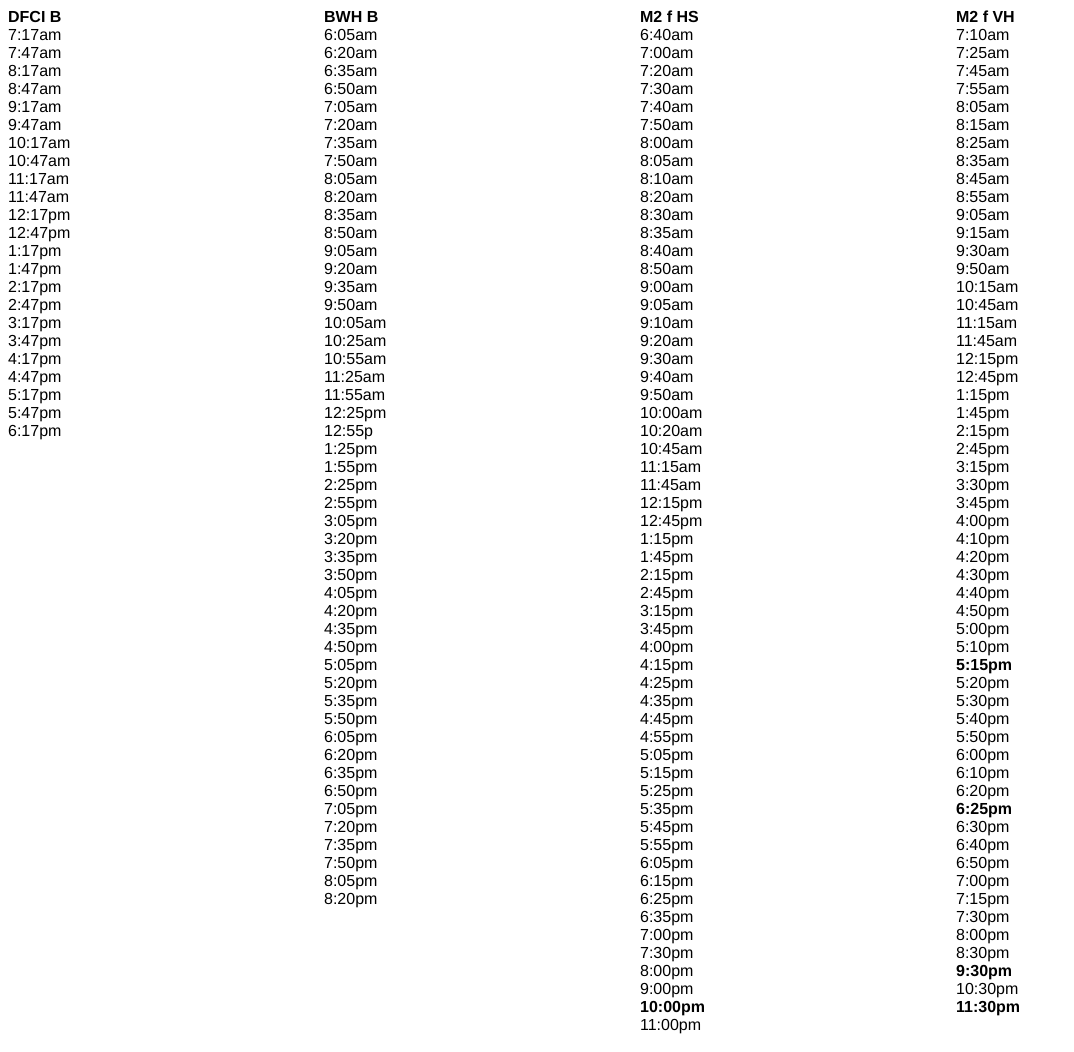
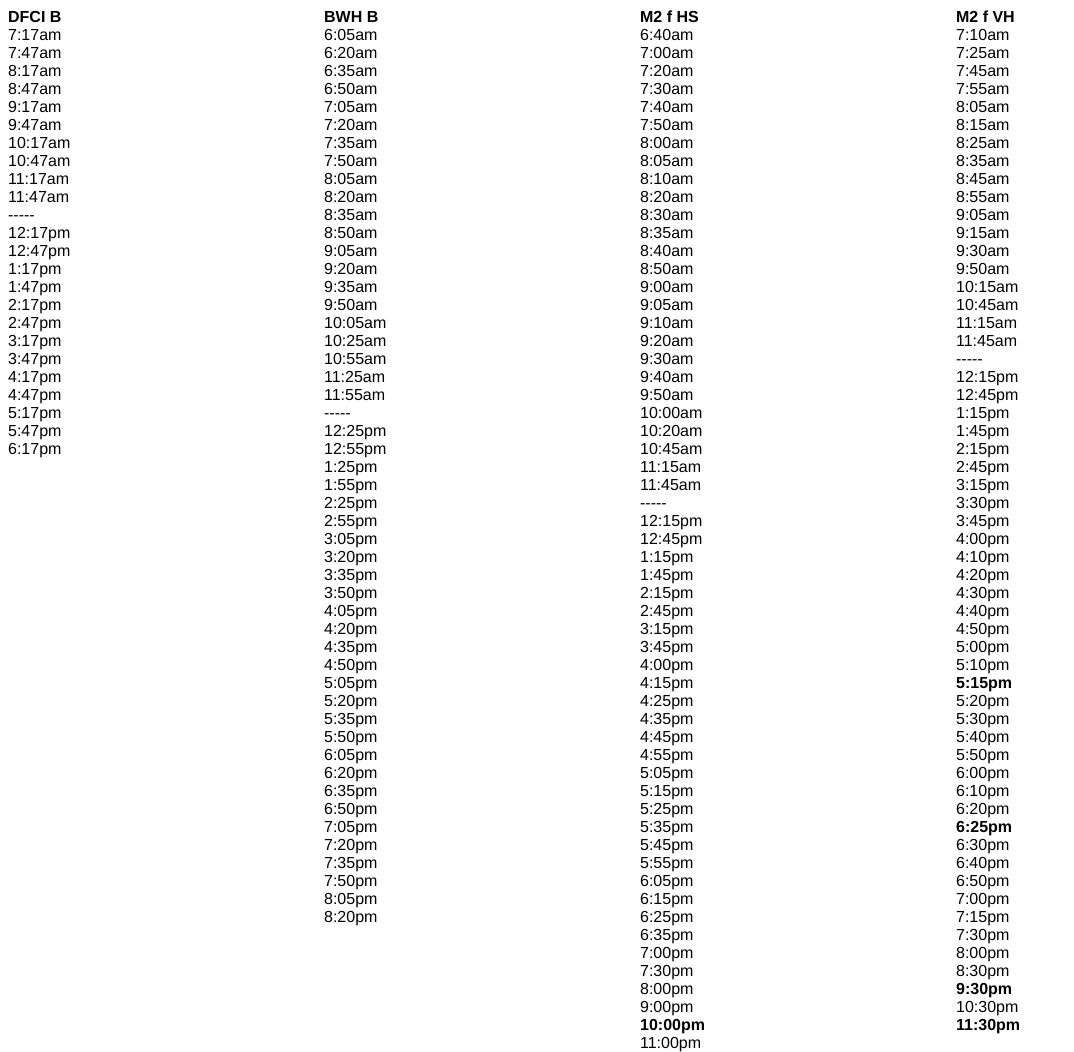
Before and after one commit to xindan/xindan.github.io, a Jekyll site: the page shuttle/index.html, which Jekyll copies as it is, in a window 1280 px wide. Shown: the whole page, without its empty margins (0-1074 px from the left). Built offline with Jekyll 4.4.1, drawn with Linux system fonts in a browser that asks for light colours; Markdown is read by kramdown in place of the engine named in the settings.

Commit message:
Minor updates

```diff
--- a/shuttle/index.html
+++ b/shuttle/index.html
@@ -27,6 +27,7 @@ ul { list-style: none; }
 <li>10:47am</li>
 <li>11:17am</li>
 <li>11:47am</li>
+<li>-----</li>
 <li>12:17pm</li>
 <li>12:47pm</li>
 <li>1:17pm</li>
@@ -67,8 +68,9 @@ ul { list-style: none; }
 <li>10:55am</li>
 <li>11:25am</li>
 <li>11:55am</li>
+<li>-----</li>
 <li>12:25pm</li>
-<li>12:55p</li>
+<li>12:55pm</li>
 <li>1:25pm</li>
 <li>1:55pm</li>
 <li>2:25pm</li>
@@ -128,6 +130,7 @@ ul { list-style: none; }
 <li>10:45am<li>
 <li>11:15am<li>
 <li>11:45am<li>
+<li>-----</li>
 <li>12:15pm<li>
 <li>12:45pm<li>
 <li>1:15pm<li>
@@ -182,6 +185,7 @@ ul { list-style: none; }
 <li>10:45am</li>
 <li>11:15am</li>
 <li>11:45am</li>
+<li>-----</li>
 <li>12:15pm</li>
 <li>12:45pm</li>
 <li>1:15pm</li>
```
